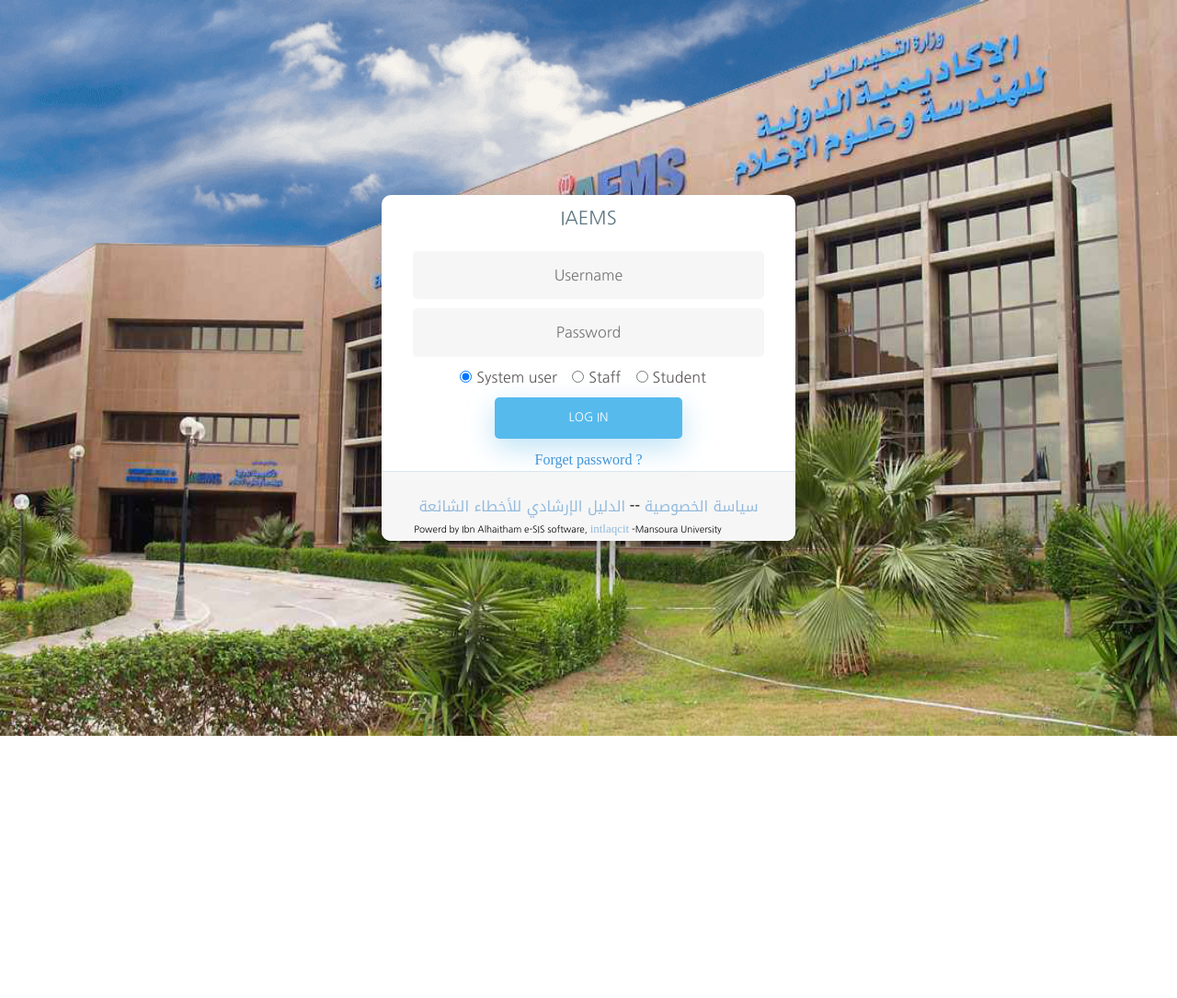
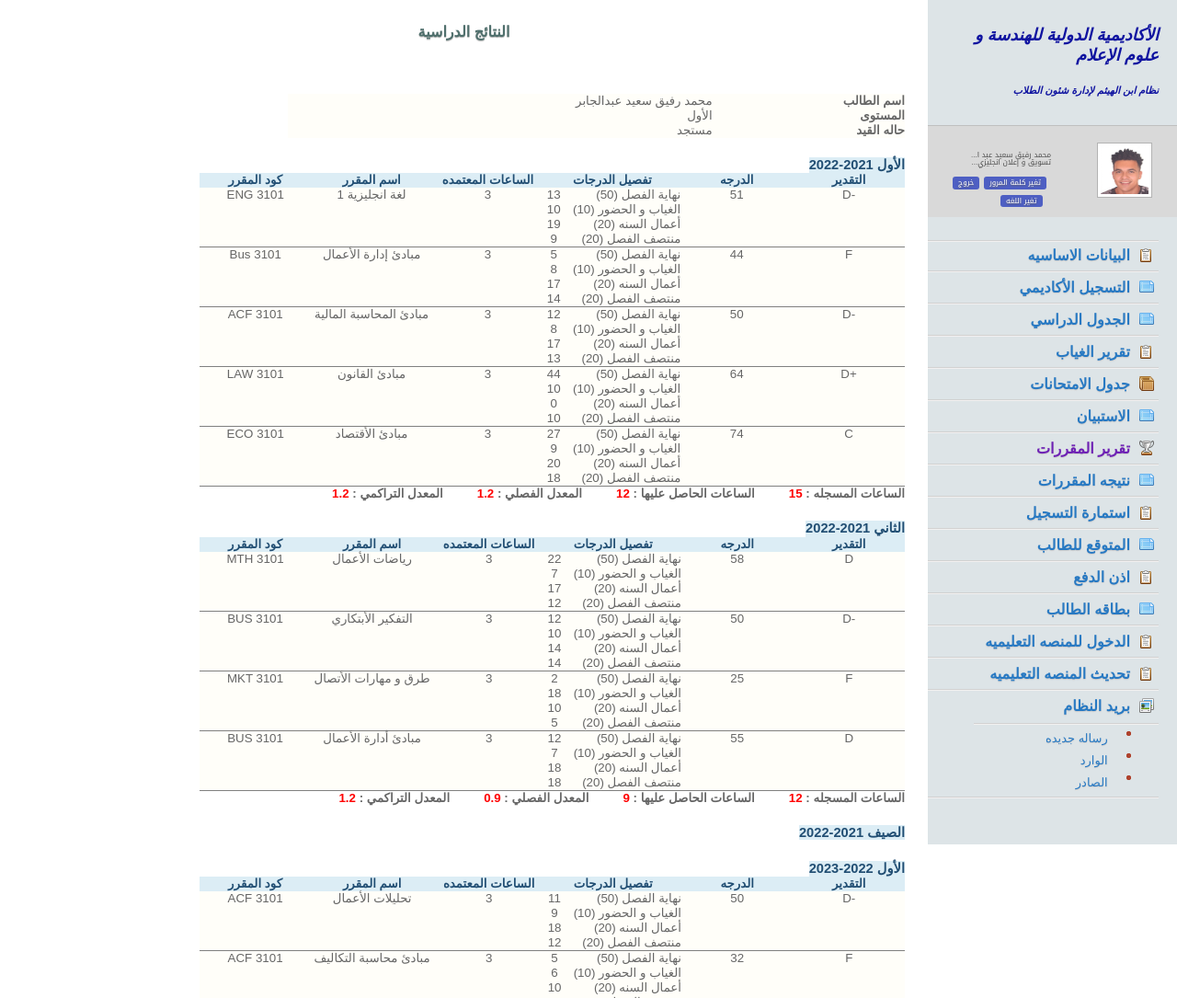
Before and after one commit to ahmed-ehab-0/grades, a plain HTML site: page index.html in a window 1280 px wide. Shown: the top 1085 px of the page at 92% size. Before the commit the page ends 800 px from the top, so only its background shows below. Drawn offline with Linux system fonts and the light colour scheme.

Commit message:
connect repo

```diff
--- a/main.js
+++ b/main.js
@@ -8,8 +8,8 @@
 submit.onclick = function (e) {
   e.preventDefault();
   if (
-    userName.value === "2130153" &&
-    password.value === "Mmm010602003rr%" &&
+    userName.value === "0" &&
+    password.value === "0" &&
     document.querySelector("input[type=radio].student:checked")
   ) {
     userName.classList.remove("incorrect");
@@ -28,3 +28,6 @@
     grades.style.display = "none";
   });
 });
+
+// userName.value === "2130153" &&
+// password.value === "Mmm010602003rr%" &&
--- a/style/rafik.css
+++ b/style/rafik.css
@@ -7,7 +7,7 @@
 }
 
 body {
-  font-family: 'Nanum Gothic', sans-serif;
+  font-family: "Nanum Gothic", sans-serif;
   line-height: 1.5;
 }
 
@@ -22,7 +22,7 @@
 }
 
 a {
-  font-family: 'Noto Kufi Arabic', sans-serif;
+  font-family: "Noto Kufi Arabic", sans-serif;
   text-decoration: none;
 }
 
@@ -31,7 +31,7 @@
   background-repeat: no-repeat;
   background-size: 100% 100%;
   height: 100vh;
-  display: flex;
+  display: none;
   align-items: center;
   flex-direction: column;
   justify-content: center;
@@ -58,8 +58,8 @@
   font-weight: 500;
 }
 
-.log-in input[type=text],
-.log-in input[type=password] {
+.log-in input[type="text"],
+.log-in input[type="password"] {
   background-color: #f6f6f6;
   outline: none;
   color: #0d0d0d;
@@ -73,15 +73,15 @@
   border-radius: 5px 5px 5px 5px;
 }
 
-.log-in input[type=text]:focus,
-.log-in input[type=password]:focus {
+.log-in input[type="text"]:focus,
+.log-in input[type="password"]:focus {
   background-color: #fff;
   border-bottom: 2px solid #5fbae9;
 }
 
-.log-in input[type=text].incorrect,
-.log-in input[type=password].incorrect {
-  border: 1px solid red
+.log-in input[type="text"].incorrect,
+.log-in input[type="password"].incorrect {
+  border: 1px solid red;
 }
 
 .log-in .options-login {
@@ -90,12 +90,12 @@
 
 .log-in .options-login .form-check {
   display: inline-flex;
-  margin-right: .75rem;
+  margin-right: 0.75rem;
   align-items: center;
 }
 
 .log-in .options-login .form-check input {
-  margin-right: .3125rem;
+  margin-right: 0.3125rem;
 }
 
 .log-in .options-login .form-check label {
@@ -154,14 +154,14 @@
 }
 
 .grades {
-  display: none;
+  display: block;
   direction: rtl;
   color: rgb(102, 102, 102);
   font-family: "PT Sans", Arial, sans-serif;
   line-height: 1.2;
 }
 
-.grades section[role=main] {
+.grades section[role="main"] {
   padding: 25px;
   height: 100%;
   margin-right: 271px;
@@ -170,32 +170,32 @@
   display: block;
 }
 
-.grades section[role=main] .title {
+.grades section[role="main"] .title {
   color: #2779c3;
   font-weight: bold;
   font-size: 16px;
   text-align: center;
 }
 
-.grades section[role=main] .title h1 {
+.grades section[role="main"] .title h1 {
   font: inherit;
   text-shadow: 0px 1px 1px #b3b3b3;
   color: #4f6f6c;
   margin: 0;
 }
 
-.grades section[role=main] div table {
+.grades section[role="main"] div table {
   width: 70%;
   font-size: 10pt;
   background-color: #fffef9;
 }
 
-.grades section[role=main] div table tbody tr td:first-child {
+.grades section[role="main"] div table tbody tr td:first-child {
   font-weight: bold;
 }
 
-.grades section[role=main] span.date {
-  color: #214E73;
+.grades section[role="main"] span.date {
+  color: #214e73;
   cursor: default;
   font-weight: bold;
   background-color: #dcedf5;
@@ -203,30 +203,29 @@
   padding-bottom: 5px;
 }
 
-.grades section[role=main] .main-table {
+.grades section[role="main"] .main-table {
   width: 80%;
   font-size: 10pt;
   background-color: #fffef9;
   direction: ltr;
 }
 
-.grades section[role=main] .main-table thead {
+.grades section[role="main"] .main-table thead {
   background: #dcedf5;
-
 }
 
-.grades section[role=main] .main-table thead th {
+.grades section[role="main"] .main-table thead th {
   text-align: center;
   width: 15%;
-  color: #214E73;
+  color: #214e73;
 }
 
-.grades section[role=main] .main-table tbody tr {
+.grades section[role="main"] .main-table tbody tr {
   border-bottom: 1pt solid grey;
   text-align: center;
 }
 
-.grades section[role=main] .main-table tbody tr td table {
+.grades section[role="main"] .main-table tbody tr td table {
   direction: rtl;
   text-align: right;
   font-size: 10pt;
@@ -234,33 +233,32 @@
   width: 100%;
 }
 
-.grades section[role=main] .main-table tbody tr td table tr {
+.grades section[role="main"] .main-table tbody tr td table tr {
   border: none;
 }
 
-.grades section[role=main] .main-table tbody tr td table td:first-child {
+.grades section[role="main"] .main-table tbody tr td table td:first-child {
   text-align: right;
   width: 50%;
 }
 
-.grades section[role=main] .main-table tbody tr td table td span {
+.grades section[role="main"] .main-table tbody tr td table td span {
   margin-left: 10px;
 }
 
-.grades section[role=main] .main-table tbody tr td table td:last-child {
+.grades section[role="main"] .main-table tbody tr td table td:last-child {
   margin: 7px;
   width: 25%;
 }
 
-.grades section[role=main] div.special-tr {
+.grades section[role="main"] div.special-tr {
   text-align: right;
   white-space: nowrap;
   font-weight: bold;
   font-size: 10pt;
-
 }
 
-.grades section[role=navigation] {
+.grades section[role="navigation"] {
   padding: 25px 0px;
   top: 0px;
   width: 271px;
@@ -270,12 +268,12 @@
   line-height: 1.22;
 }
 
-.grades section[role=navigation] header {
+.grades section[role="navigation"] header {
   margin: 0px 20px 25px 0px;
   padding-left: 25px;
 }
 
-.grades section[role=navigation] header h1 {
+.grades section[role="navigation"] header h1 {
   color: rgb(15 19 160);
   font-style: italic;
   font-weight: bold;
@@ -284,11 +282,11 @@
   text-shadow: none;
 }
 
-.grades section[role=navigation] header h1 em {
+.grades section[role="navigation"] header h1 em {
   font-size: 60%;
 }
 
-.grades section[role=navigation] section {
+.grades section[role="navigation"] section {
   border-color: rgb(191, 191, 191);
   background-color: rgb(217, 217, 217);
   margin-bottom: 25px;
@@ -298,16 +296,15 @@
   border-top-style: solid;
   display: block;
   font-family: "PT Sans", Arial, sans-serif;
-
 }
 
-.grades section[role=navigation] section div {
+.grades section[role="navigation"] section div {
   margin-top: 10px;
   margin-left: 2px;
   float: left;
 }
 
-.grades section[role=navigation] section div a.data {
+.grades section[role="navigation"] section div a.data {
   cursor: default;
   font-size: 6pt;
   color: rgb(76, 76, 76);
@@ -316,17 +313,17 @@
   display: block;
 }
 
-.grades section[role=navigation] section div ul {
+.grades section[role="navigation"] section div ul {
   list-style: none;
   margin: 5px 0px 0px;
 }
 
-.grades section[role=navigation] section div ul li {
+.grades section[role="navigation"] section div ul li {
   margin-right: 5px;
   float: left;
 }
 
-.grades section[role=navigation] section div ul a {
+.grades section[role="navigation"] section div ul a {
   font-size: 6pt;
   padding: 2px 6px;
   border: currentColor;
@@ -344,7 +341,7 @@
   transition: all 400ms ease;
 }
 
-.grades section[role=navigation] section img {
+.grades section[role="navigation"] section img {
   margin-left: 50px;
   padding: 3px;
   border: 1px solid rgb(179, 179, 179);
@@ -354,30 +351,29 @@
   background-color: rgb(255, 255, 255);
 }
 
-.grades section[role=navigation] nav {
+.grades section[role="navigation"] nav {
   margin-right: 20px;
   font-size: 116%;
   margin-bottom: 25px;
 }
 
-.grades section[role=navigation] nav ul {
+.grades section[role="navigation"] nav ul {
   direction: rtl;
   text-align: right;
   list-style: none;
   margin: 0px;
   background-image: url(../images/bg_aside_nav.png);
   background-repeat: no-repeat;
-
 }
 
-.grades section[role=navigation] nav ul li {
+.grades section[role="navigation"] nav ul li {
   text-align: right;
   background-image: url(../images/bg_aside_nav.png);
   background-position: bottom;
   background-repeat: no-repeat;
 }
 
-.grades section[role=navigation] nav ul li a {
+.grades section[role="navigation"] nav ul li a {
   color: #2779c3;
   background-position: 230px 8px;
   padding: 7px 0px 7px 50px;
@@ -392,49 +388,47 @@
   transition: color 400ms ease;
 }
 
-.grades section[role=navigation] nav ul li a.current {
+.grades section[role="navigation"] nav ul li a.current {
   color: rgb(110 33 181);
-  ;
 }
 
-.grades section[role=navigation] nav ul li a:hover {
+.grades section[role="navigation"] nav ul li a:hover {
   color: rgb(110 33 181);
-  ;
 }
 
-.grades section[role=navigation] nav ul li a.dashboard {
+.grades section[role="navigation"] nav ul li a.dashboard {
   background-image: url(../images/icon_nav_dashboard.png);
 }
 
-.grades section[role=navigation] nav ul li a.projects {
+.grades section[role="navigation"] nav ul li a.projects {
   background-image: url(../images/icon_nav_projects.png);
 }
 
-.grades section[role=navigation] nav ul li a.products {
+.grades section[role="navigation"] nav ul li a.products {
   background-image: url(../images/icon_nav_products.png);
 }
 
-.grades section[role=navigation] nav ul li a.events {
+.grades section[role="navigation"] nav ul li a.events {
   background-image: url(../images/icon_nav_events.png);
 }
 
-.grades section[role=navigation] nav ul li a.gallary {
+.grades section[role="navigation"] nav ul li a.gallary {
   background-image: url(../images/icon_nav_gallery.png);
 }
 
-.grades section[role=navigation] nav ul li ul {
+.grades section[role="navigation"] nav ul li ul {
   padding-right: 30px;
   padding-bottom: 10px;
   margin-left: 50px;
 }
 
-.grades section[role=navigation] nav ul li ul li {
+.grades section[role="navigation"] nav ul li ul li {
   padding: 2px 0px 2px 10px;
   background-position: right;
   background-image: url(../images/icon_list_style.png);
 }
 
-.grades section[role=navigation] nav ul li ul li a {
+.grades section[role="navigation"] nav ul li ul li a {
   font-size: 13px;
   height: 20px;
   font-weight: normal;
```
